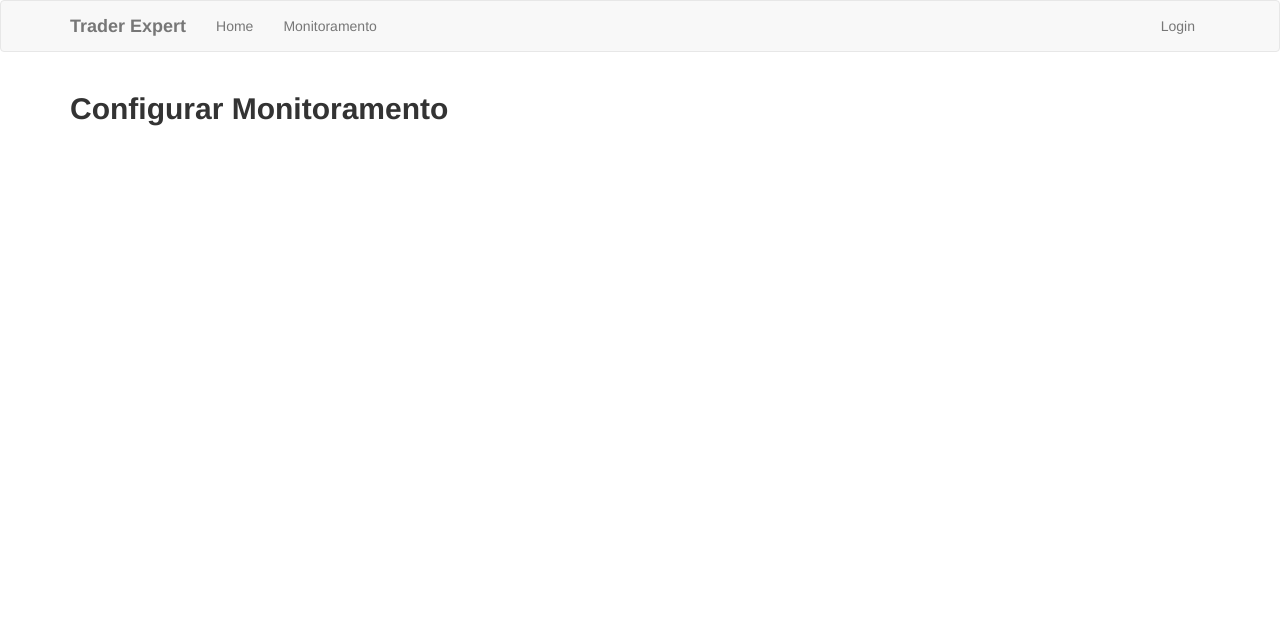
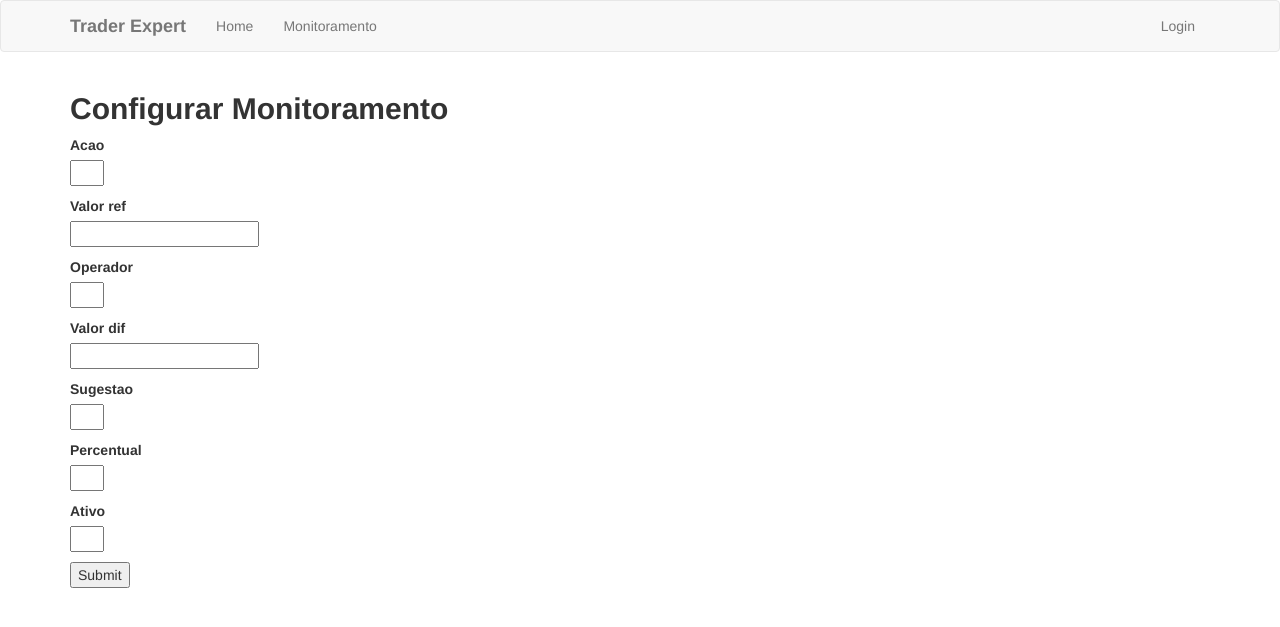
Before and after one commit to vitimdt/TraderExpert, a Python web app: template TraderExpert/app/templates/configMonitoramento.html in a window 1280 px wide. Shown: the top 627 px of the page. Run offline with Jinja, Linux system fonts and the light colour scheme; the template is opened without the code that fills it: most values are stand-ins (such as "Sample title", 1, 10 or a date in 2020); form fields are guessed from the names that the template uses; some libraries are stand-ins or nearby versions.

Commit message:
Ajustando funcionalidade para manter os monitoramentos

```diff
--- a/TraderExpert/app/templates/configMonitoramento.html
+++ b/TraderExpert/app/templates/configMonitoramento.html
@@ -3,5 +3,47 @@
 
 {% block app_content %}
     <h2><b>Configurar Monitoramento</b></h2>
+    <form action="" method="post">
+        {{ form.hidden_tag() }}
+        <p>
+            {{ form.acao.label }}<br>
+            {{ form.acao(size=1) }}<br>
+        </p>
+        <p>
+            {{ form.valor_ref.label }}<br>
+            {{ form.valor_ref(size=20) }}<br>
+            {% for error in form.valor_ref.errors %}
+                {% if (error != 'This field is required.') %}
+                    <span style="color: red;">[{{ error }}]</span>
+                {% endif %}
+            {% endfor %}
+        </p>
+        <p>
+            {{ form.operador.label }}<br>
+            {{ form.operador(size=1) }}<br>
+        </p>
+        <p>
+            {{ form.valor_dif.label }}<br>
+            {{ form.valor_dif(size=20) }}<br>
+            {% for error in form.valor_dif.errors %}
+                {% if (error != 'This field is required.') %}
+                    <span style="color: red;">[{{ error }}]</span>
+                {% endif %}
+            {% endfor %}
+        </p>
+        <p>
+            {{ form.sugestao.label }}<br>
+            {{ form.sugestao(size=1) }}<br>
+        </p>
+        <p>
+            {{ form.percentual.label }}<br>
+            {{ form.percentual(size=1) }}<br>
+        </p>
+        <p>
+            {{ form.ativo.label }}<br>
+            {{ form.ativo(size=1) }}<br>
+        </p>
 
+        <p>{{ form.submit() }}</p>
+    </form>
 {% endblock %}
--- a/TraderExpert/config.py
+++ b/TraderExpert/config.py
@@ -5,5 +5,6 @@ basedir = os.path.abspath(os.path.dirname(__file__))
 load_dotenv(os.path.join(basedir, '.env'))
 
 class Config(object):
+    SECRET_KEY = os.environ.get('SECRET_KEY') or 'you-will-never-guess'
     SQLALCHEMY_DATABASE_URI = os.environ.get('STR_CONN')
     SQLALCHEMY_TRACK_MODIFICATIONS = False
```
Also changed, not shown: TraderExpert/app/main/forms/configMonitorForm.py (+21 -1 lines), TraderExpert/app/main/routes.py (+16 -3 lines).
